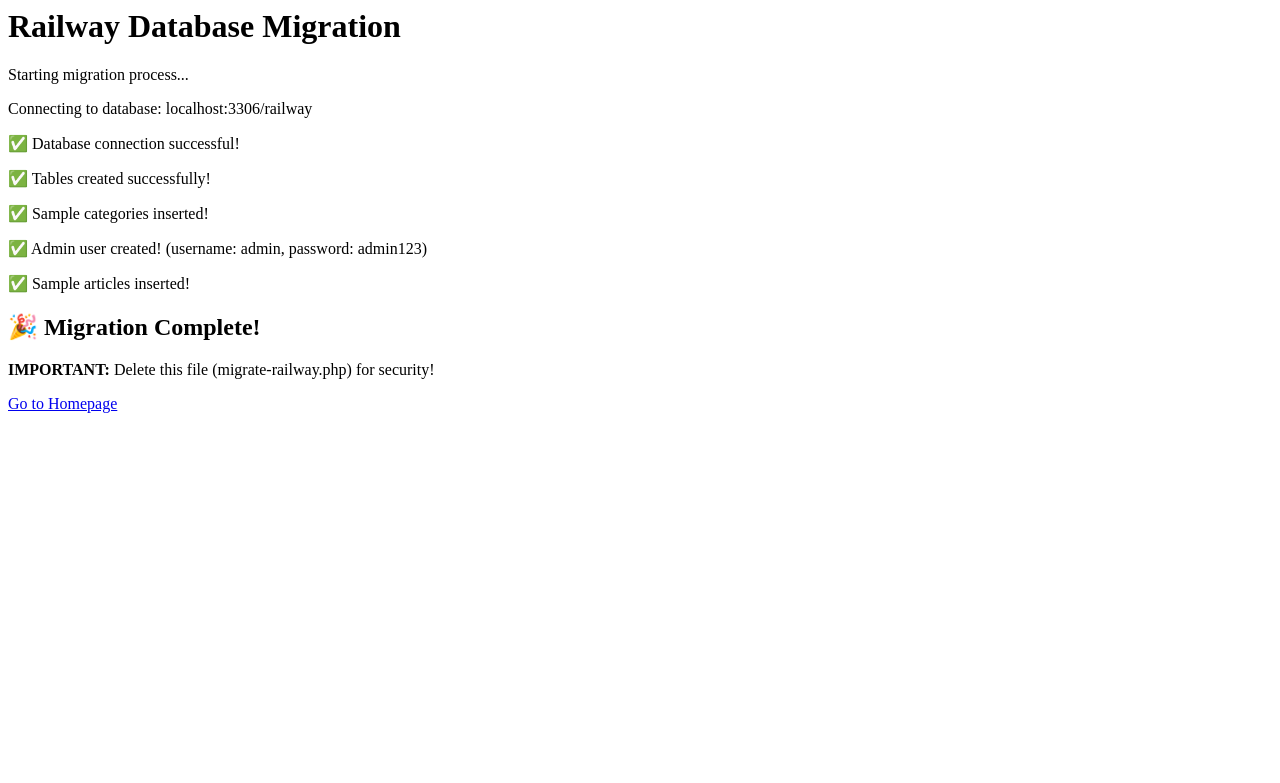
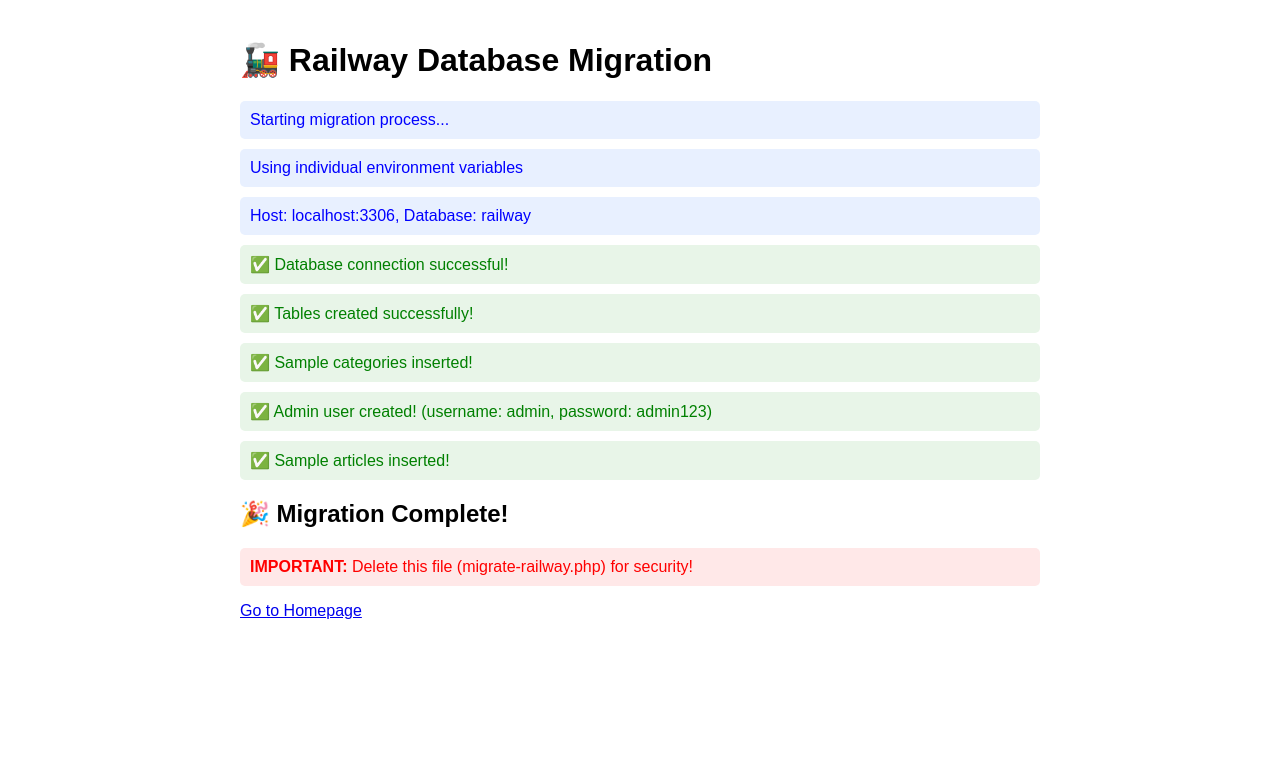
Before and after one commit to l3blonde/grip-and-grin, a PHP site: page /migrate-railway.php in a window 1280 px wide. Shown: the top 783 px of the page. Run offline with PHP 8.4, Linux system fonts and the light colour scheme.

```diff
--- /dev/null
+++ b/public/health.php
@@ -0,0 +1,6 @@
+<?php
+// Simple health check endpoint for Railway
+header('Content-Type: text/plain');
+echo 'OK';
+exit;
+?>
--- a/public/migrate-railway.php
+++ b/public/migrate-railway.php
@@ -5,25 +5,47 @@ declare(strict_types=1);
 // Access this at: https://your-domain.com/migrate-railway.php
 // DELETE THIS FILE AFTER RUNNING!
 
+require_once __DIR__ . '/../vendor/autoload.php';
+
+use App\Infrastructure\Database\DatabaseConnection;
+
 error_reporting(E_ALL);
 ini_set('display_errors', 1);
 
-echo "<h1>Railway Database Migration</h1>";
-echo "<p>Starting migration process...</p>";
+echo '<!DOCTYPE html>
+<html lang="en">
+<head>
+    <meta charset="UTF-8">
+    <meta name="viewport" content="width=device-width, initial-scale=1.0">
+    <title>Railway Database Migration</title>
+    <style>
+        body { font-family: Arial, sans-serif; max-width: 800px; margin: 0 auto; padding: 20px; }
+        .success { color: green; background: #e8f5e8; padding: 10px; border-radius: 5px; margin: 10px 0; }
+        .error { color: red; background: #ffe8e8; padding: 10px; border-radius: 5px; margin: 10px 0; }
+        .info { color: blue; background: #e8f0ff; padding: 10px; border-radius: 5px; margin: 10px 0; }
+    </style>
+</head>
+<body>';
+
+echo "<h1>🚂 Railway Database Migration</h1>";
+echo "<div class='info'>Starting migration process...</div>";
 
 try {
     // Get Railway environment variables
-    $databaseUrl = $_ENV['DATABASE_URL'] ?? null;
+    $databaseUrl = getenv('DATABASE_URL') ?: $_ENV['DATABASE_URL'] ?? null;
 
     if (!$databaseUrl) {
-        // Fallback to individual variables
-        $host = $_ENV['MYSQL_HOST'] ?? 'localhost';
-        $port = $_ENV['MYSQL_PORT'] ?? '3306';
-        $database = $_ENV['MYSQL_DATABASE'] ?? 'railway';
-        $username = $_ENV['MYSQL_USER'] ?? 'root';
-        $password = $_ENV['MYSQL_PASSWORD'] ?? '';
+        // Try individual variables
+        $host = getenv('MYSQL_HOST') ?: $_ENV['MYSQL_HOST'] ?? 'localhost';
+        $port = getenv('MYSQL_PORT') ?: $_ENV['MYSQL_PORT'] ?? '3306';
+        $database = getenv('MYSQL_DATABASE') ?: $_ENV['MYSQL_DATABASE'] ?? 'railway';
+        $username = getenv('MYSQL_USER') ?: $_ENV['MYSQL_USER'] ?? 'root';
+        $password = getenv('MYSQL_PASSWORD') ?: $_ENV['MYSQL_PASSWORD'] ?? '';
 
         $dsn = "mysql:host={$host};port={$port};dbname={$database};charset=utf8mb4";
+
+        echo "<div class='info'>Using individual environment variables</div>";
+        echo "<div class='info'>Host: {$host}:{$port}, Database: {$database}</div>";
     } else {
         // Parse DATABASE_URL (format: mysql://user:pass@host:port/db)
         $parsed = parse_url($databaseUrl);
@@ -34,16 +56,17 @@ try {
         $password = $parsed['pass'];
 
         $dsn = "mysql:host={$host};port={$port};dbname={$database};charset=utf8mb4";
+
+        echo "<div class='info'>Using DATABASE_URL</div>";
+        echo "<div class='info'>Host: {$host}:{$port}, Database: {$database}</div>";
     }
-
-    echo "<p>Connecting to database: {$host}:{$port}/{$database}</p>";
 
     $pdo = new PDO($dsn, $username, $password, [
         PDO::ATTR_ERRMODE => PDO::ERRMODE_EXCEPTION,
         PDO::ATTR_DEFAULT_FETCH_MODE => PDO::FETCH_ASSOC,
     ]);
 
-    echo "<p>✅ Database connection successful!</p>";
+    echo "<div class='success'>✅ Database connection successful!</div>";
 
     // Create tables
     $sql = "
@@ -89,7 +112,7 @@ try {
     ";
 
     $pdo->exec($sql);
-    echo "<p>✅ Tables created successfully!</p>";
+    echo "<div class='success'>✅ Tables created successfully!</div>";
 
     // Insert sample categories
     $categories = [
@@ -104,13 +127,13 @@ try {
     foreach ($categories as $category) {
         $stmt->execute([$category['name'], $category['slug'], $category['description']]);
     }
-    echo "<p>✅ Sample categories inserted!</p>";
+    echo "<div class='success'>✅ Sample categories inserted!</div>";
 
     // Create admin user
     $adminPassword = password_hash('admin123', PASSWORD_DEFAULT);
     $stmt = $pdo->prepare("INSERT IGNORE INTO users (username, email, password_hash, role) VALUES (?, ?, ?, ?)");
     $stmt->execute(['admin', 'admin@gripandgrin.org', $adminPassword, 'admin']);
-    echo "<p>✅ Admin user created! (username: admin, password: admin123)</p>";
+    echo "<div class='success'>✅ Admin user created! (username: admin, password: admin123)</div>";
 
     // Insert sample articles
     $sampleArticles = [
@@ -156,14 +179,17 @@ try {
             $article['published_at']
         ]);
     }
-    echo "<p>✅ Sample articles inserted!</p>";
+    echo "<div class='success'>✅ Sample articles inserted!</div>";
 
     echo "<h2>🎉 Migration Complete!</h2>";
-    echo "<p><strong>IMPORTANT:</strong> Delete this file (migrate-railway.php) for security!</p>";
+    echo "<div class='error'><strong>IMPORTANT:</strong> Delete this file (migrate-railway.php) for security!</div>";
     echo "<p><a href='/'>Go to Homepage</a></p>";
 
 } catch (Exception $e) {
-    echo "<p>❌ Error: " . htmlspecialchars($e->getMessage()) . "</p>";
+    echo "<div class='error'>❌ Error: " . htmlspecialchars($e->getMessage()) . "</div>";
+    echo "<div class='error'>Stack trace:</div>";
     echo "<pre>" . htmlspecialchars($e->getTraceAsString()) . "</pre>";
 }
+
+echo '</body></html>';
 ?>
--- a/railway.toml
+++ b/railway.toml
@@ -1,8 +1,8 @@
 [build]
-builder = "DOCKERFILE"
+builder = "dockerfile"
 
 [deploy]
 healthcheckPath = "/"
 healthcheckTimeout = 300
-restartPolicyType = "ON_FAILURE"
+restartPolicyType = "on_failure"
 restartPolicyMaxRetries = 10
```
Also changed, not shown: composer.json (+9 -1 lines), public/.htaccess.
